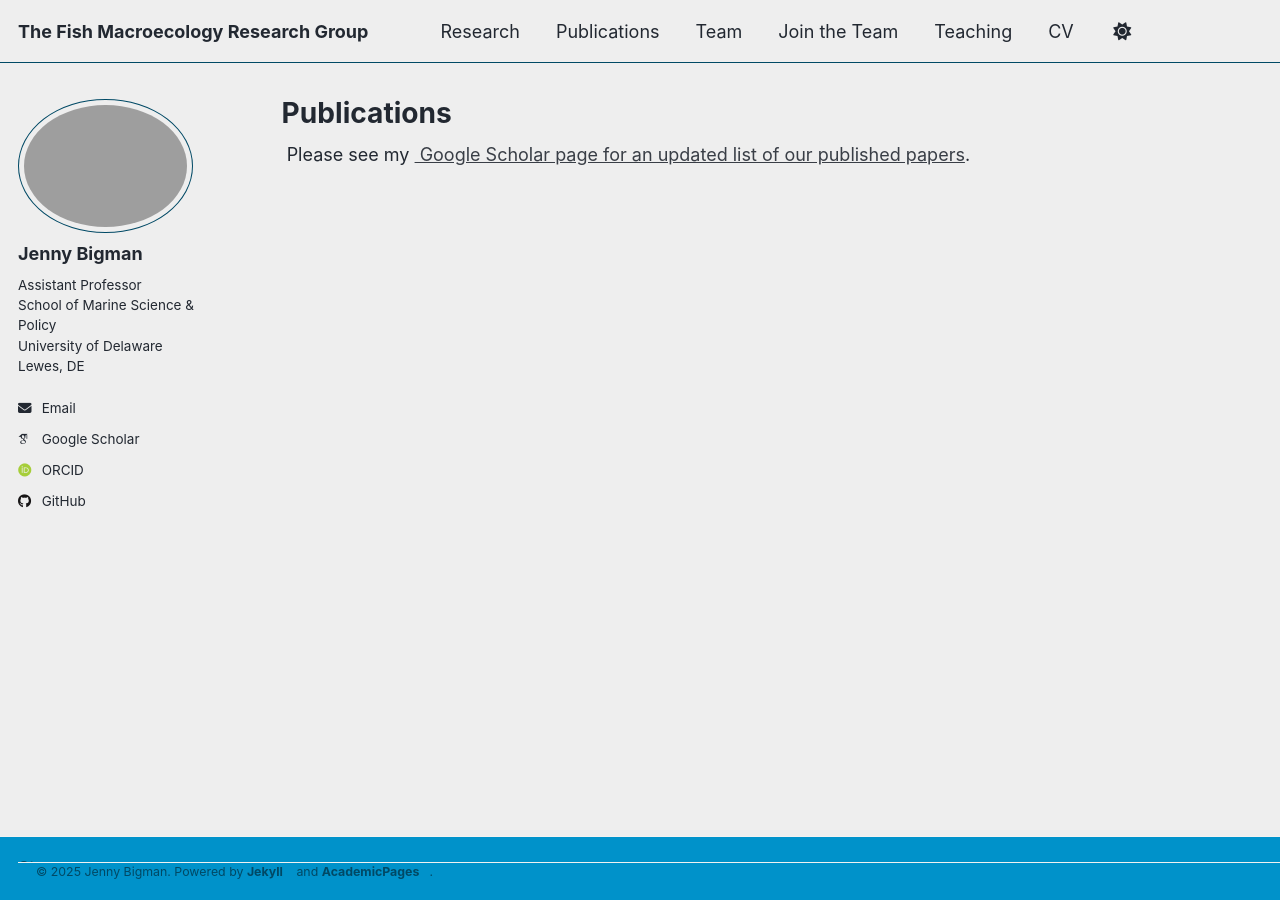
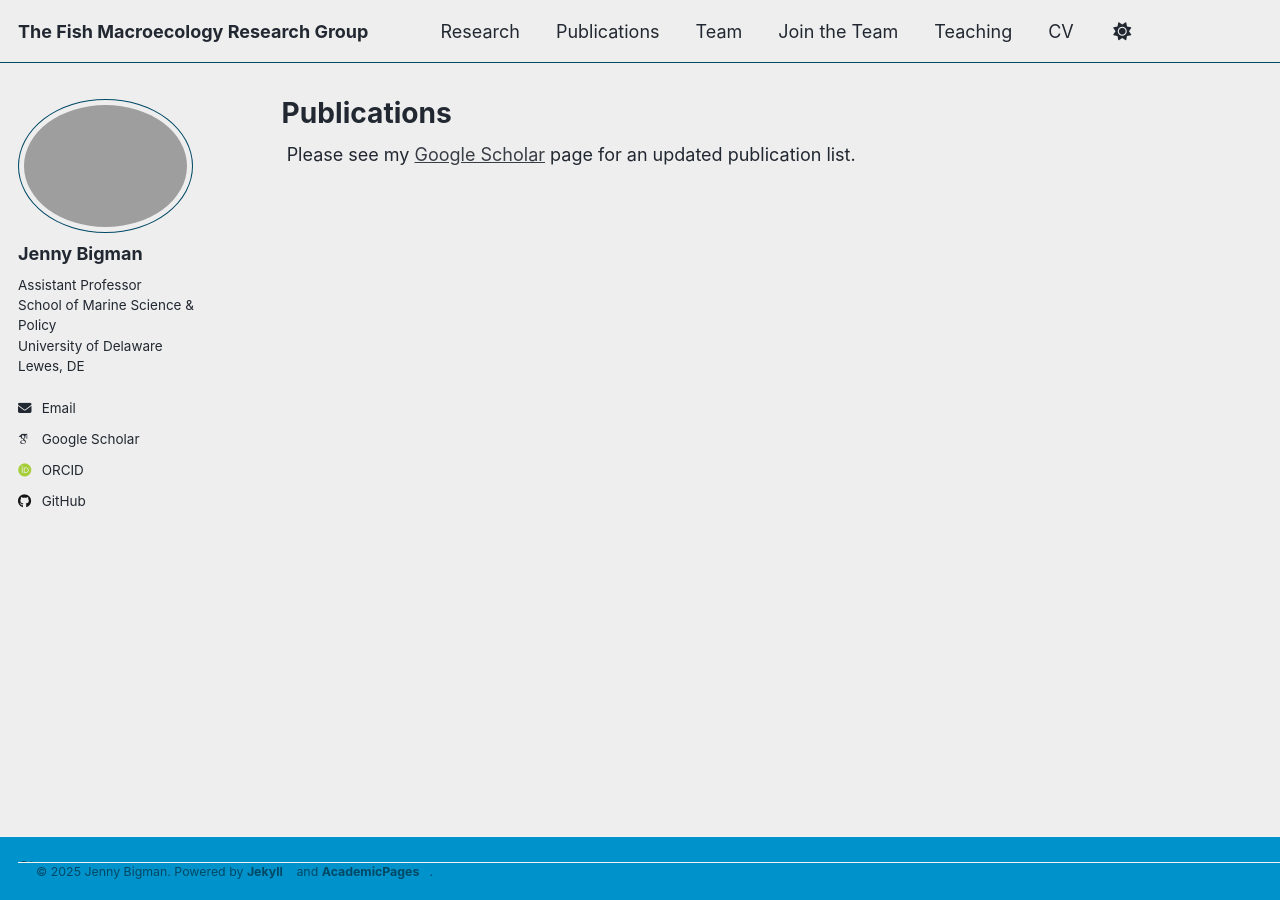
Before and after one commit to jennybigman/jennybigman.github.io, a Jekyll site: the page built from _pages/publications.html, in a window 1280 px wide. Built offline with Jekyll 4.4.1, drawn with Linux system fonts in a browser that asks for light colours; some web fonts are replaced; a script that is not in the unit is left out.

Commit message:
Update publications.html

```diff
--- a/_pages/publications.html
+++ b/_pages/publications.html
@@ -6,7 +6,9 @@ author_profile: true
 ---
 
 {% if site.author.googlescholar %}
-  <div class="wordwrap"> Please see my <a href="{{site.author.googlescholar}}"> Google Scholar page for an updated list of our published papers</a>.</div>
+  <div class="wordwrap">
+    Please see my <a href="{{ site.author.googlescholar }}" target="_blank">Google Scholar</a> page for an updated publication list.
+  </div>
 {% endif %}
 
 <!-- {% include base_path %}
```
